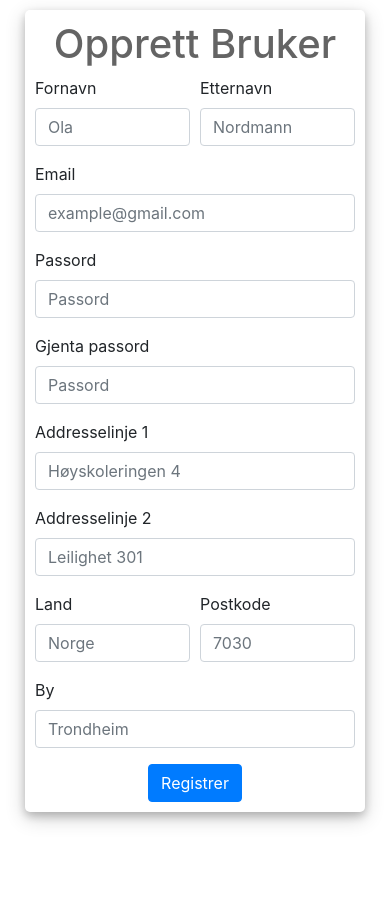
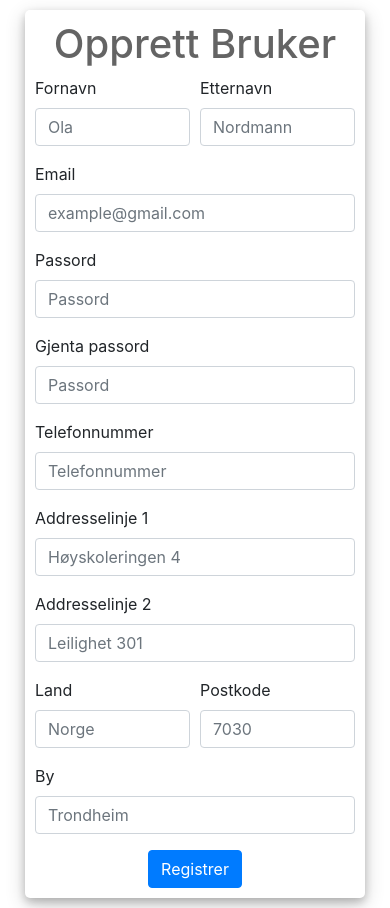
Before and after one commit to kavusiks/SellPoint, a React (Create React App) app in the folder sellpoint_frontend/: page /register in a window 390 px wide. Before the commit the page ends 844 px from the top, so only its background shows below. Built offline with nearby package versions, Linux system fonts and the light colour scheme.

Commit message:
Added field for phonenumber in registerform (#2)

```diff
--- a/sellpoint_frontend/src/components/forms/RegisterForm.tsx
+++ b/sellpoint_frontend/src/components/forms/RegisterForm.tsx
@@ -40,6 +40,7 @@ export const RegisterForm: FunctionComponent<RegisterFormProps> = ({
   const [email, setEmail] = useState<string>("");
   const [password, setPassword] = useState<string>("");
   const [confirmPassword, setConfirmPassword] = useState<string>("");
+  const [phoneNumber, setPhoneNumber] = useState<string>("");
   const [address, setAddress] = useState<Address | undefined>(undefined);
   const [validated, setValidated] = useState<boolean>(false);
 
@@ -60,6 +61,7 @@ export const RegisterForm: FunctionComponent<RegisterFormProps> = ({
       email: email,
       first_name: firstName,
       last_name: lastName,
+      phone_number: "+47" + phoneNumber,
       address: address,
     };
 
@@ -133,6 +135,18 @@ export const RegisterForm: FunctionComponent<RegisterFormProps> = ({
         />
       </Form.Group>
 
+      <Form.Group controlId="form-signup-confirm-phonenumber">
+        <Form.Label>Telefonnummer</Form.Label>
+        <Form.Control
+          type="number"
+          placeholder="Telefonnummer"
+          onChange={(e) => setPhoneNumber("+47" + e.target.value)}
+          isInvalid={validated && (phoneNumber.length < 8)}
+          //isValid = {phoneNumber.length >= 8}
+          required
+        />
+      </Form.Group>
+
       <AddressFormPart onChange={setAddress} />
 
       <CenteredRow noGutters>
--- a/sellpoint_frontend/src/models/user.ts
+++ b/sellpoint_frontend/src/models/user.ts
@@ -10,7 +10,7 @@ export default interface User {
   email: string;
   first_name: string;
   last_name: string;
-  phone_number?: string;
+  phone_number: string;
   last_login?: Date;
   address: Address;
 }
```
Also changed, not shown: 1 other file (tests, documents, lock files or other folders).
